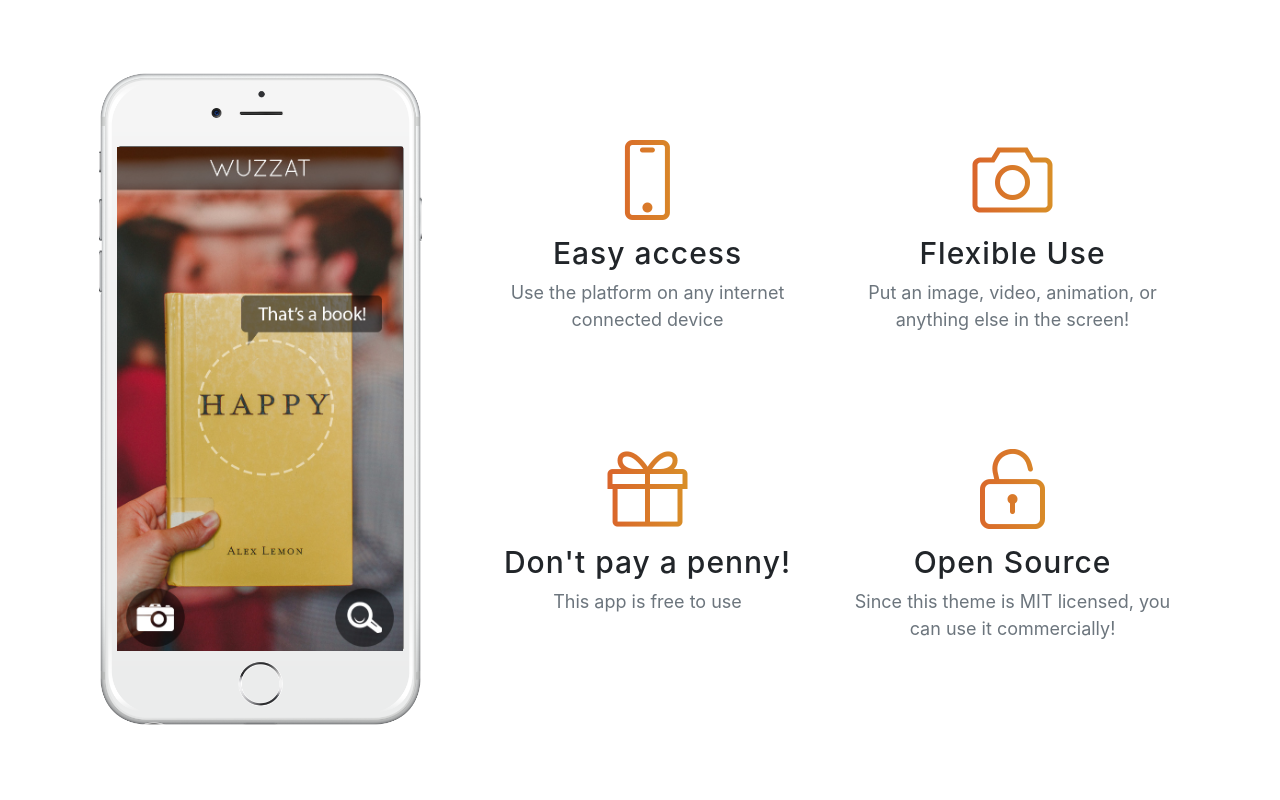
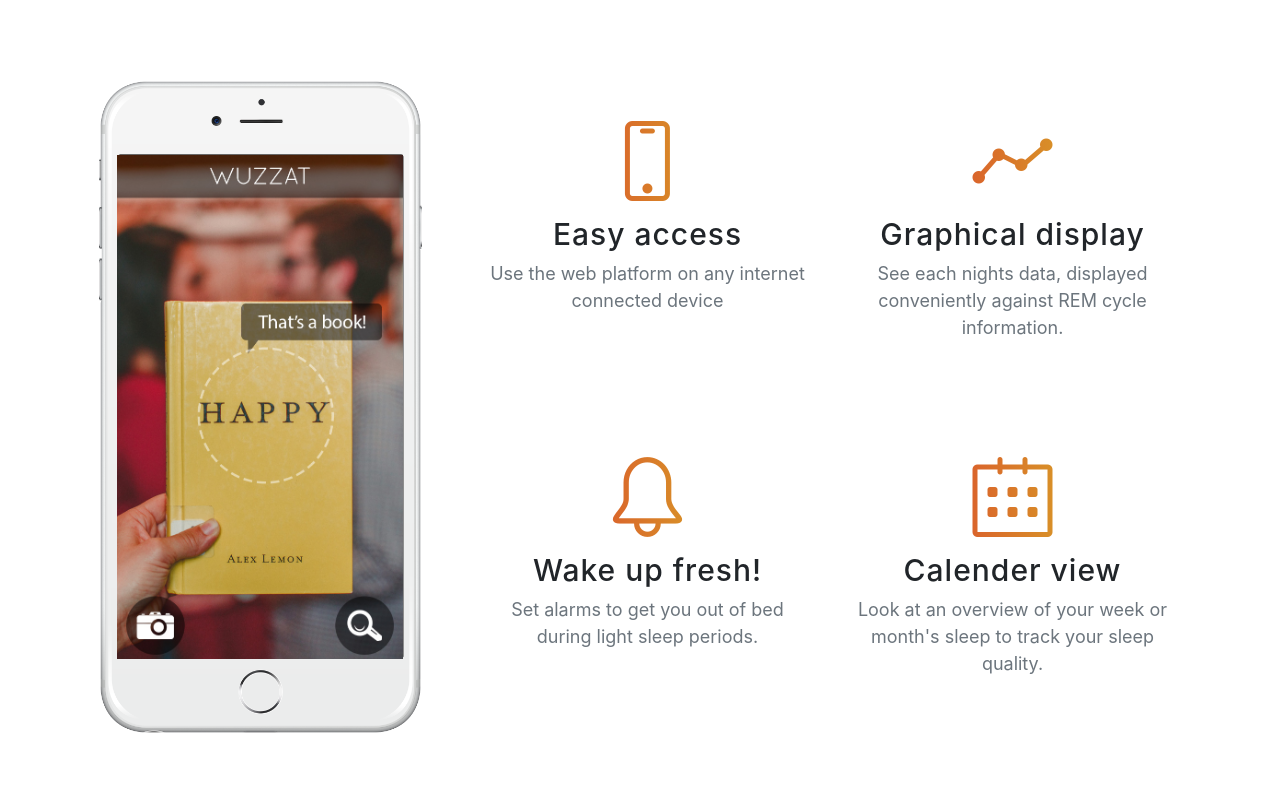
Before and after one commit to henry-eshbaugh/AvocadoToast-, a website with bundled scripts: page WebStuff/startbootstrap-new-age-gh-pages/index.html in a window 1280 px wide. Shown: the part 1680-2480 px from the top of the page. Built offline with nearby package versions, Linux system fonts and the light colour scheme; a web font is replaced by a local one.

Commit message:
website v1.5

```diff
--- a/WebStuff/startbootstrap-new-age-gh-pages/index.html
+++ b/WebStuff/startbootstrap-new-age-gh-pages/index.html
@@ -6,9 +6,9 @@
     <meta charset="utf-8">
     <meta name="viewport" content="width=device-width, initial-scale=1, shrink-to-fit=no">
     <meta name="description" content="">
-    <meta name="author" content="">
+    <meta name="author" content="Jack Pearson">
 
-    <title>New Age - Start Bootstrap Theme</title>
+    <!-- <title>New Age - Start Bootstrap Theme</title> -->
 
     <!-- Bootstrap core CSS -->
     <link href="vendor/bootstrap/css/bootstrap.min.css" rel="stylesheet">
@@ -127,30 +127,30 @@
                   <div class="feature-item">
                     <i class="icon-screen-smartphone text-primary"></i>
                     <h3>Easy access</h3>
-                    <p class="text-muted">Use the platform on any internet connected device</p>
+                    <p class="text-muted">Use the web platform on any internet connected device</p>
                   </div>
                 </div>
                 <div class="col-lg-6">
                   <div class="feature-item">
-                    <i class="icon-camera text-primary"></i>
-                    <h3>Flexible Use</h3>
-                    <p class="text-muted">Put an image, video, animation, or anything else in the screen!</p>
+                    <i class="icon-graph text-primary"></i>
+                    <h3>Graphical display</h3>
+                    <p class="text-muted">See each nights data, displayed conveniently against REM cycle information.</p>
                   </div>
                 </div>
               </div>
               <div class="row">
                 <div class="col-lg-6">
                   <div class="feature-item">
-                    <i class="icon-present text-primary"></i>
-                    <h3>Don't pay a penny!</h3>
-                    <p class="text-muted">This app is free to use</p>
+                    <i class="icon-bell text-primary"></i>
+                    <h3>Wake up fresh!</h3>
+                    <p class="text-muted">Set alarms to get you out of bed during light sleep periods.</p>
                   </div>
                 </div>
                 <div class="col-lg-6">
                   <div class="feature-item">
-                    <i class="icon-lock-open text-primary"></i>
-                    <h3>Open Source</h3>
-                    <p class="text-muted">Since this theme is MIT licensed, you can use it commercially!</p>
+                    <i class="icon-calendar text-primary"></i>
+                    <h3>Calender view</h3>
+                    <p class="text-muted">Look at an overview of your week or month's sleep to track your sleep quality.</p>
                   </div>
                 </div>
               </div>
```
Also changed, not shown: WebStuff/startbootstrap-new-age-gh-pages/css/new-age.min.css.
